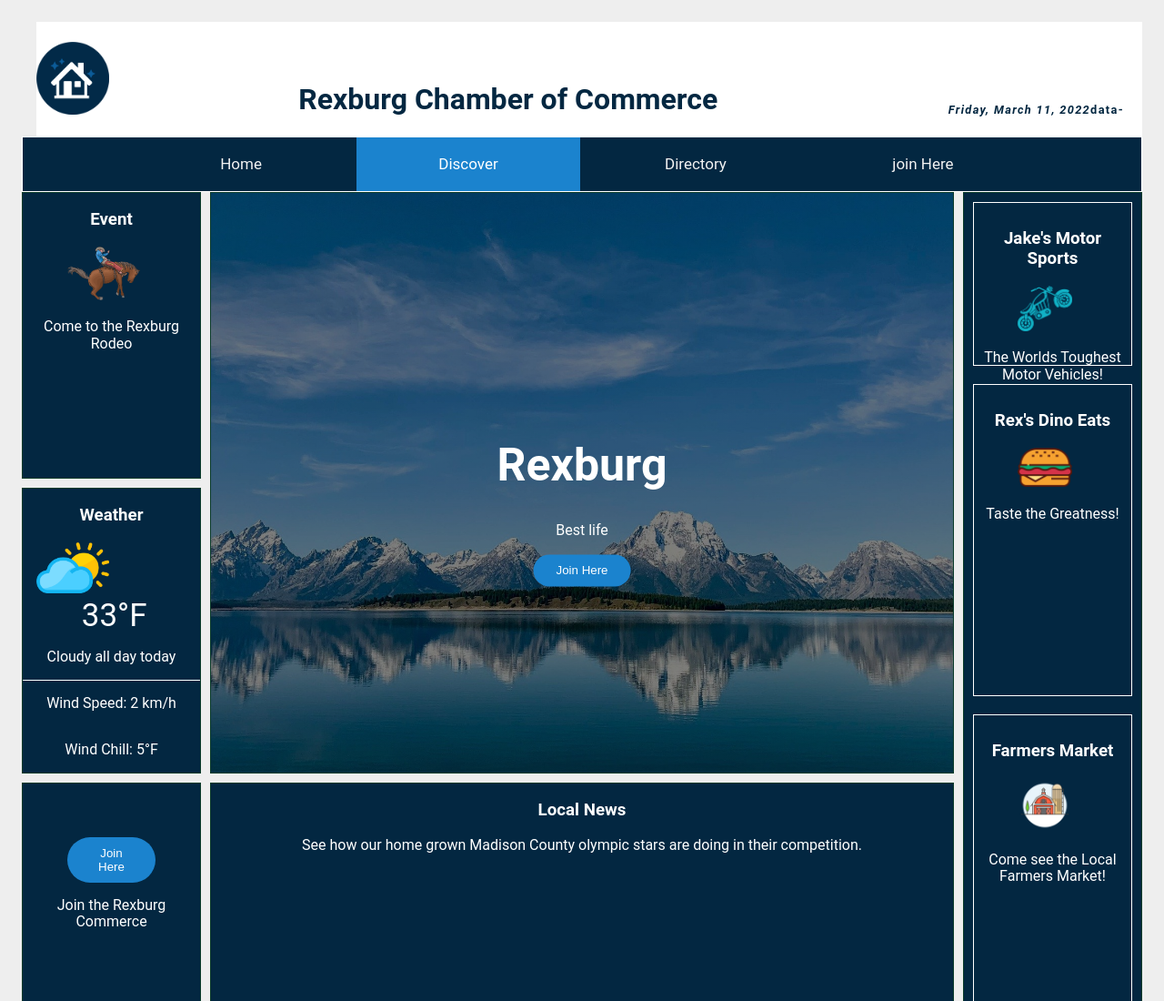
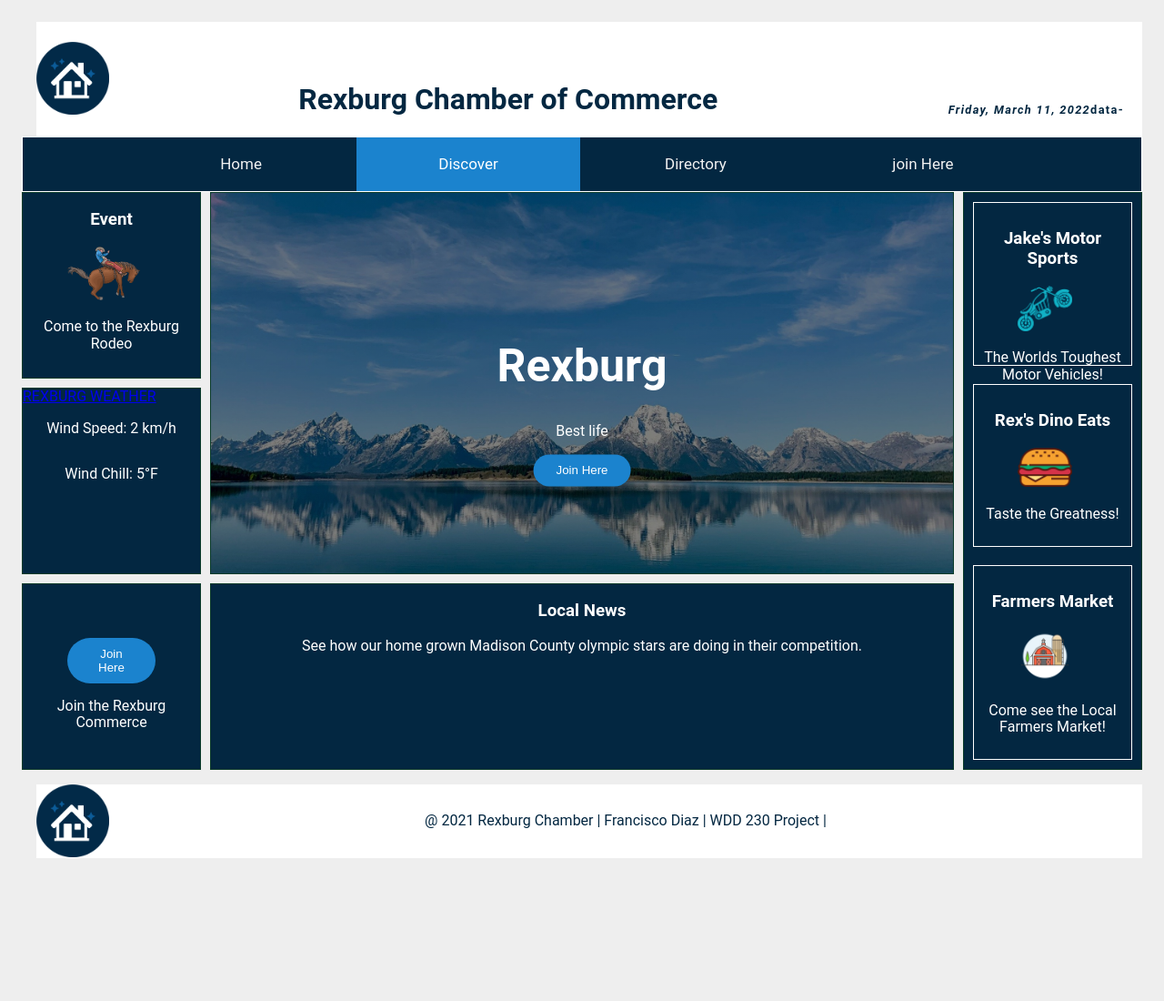
Before and after one commit to Iscodiaz/wdd230, a plain HTML site: page chamber/index.html in a window 1280 px wide. Shown: the top 1100 px of the page at 91% size. After the commit the page ends 967 px from the top, so only its background shows below. Drawn offline with Linux system fonts and the light colour scheme; a script that the page names is missing.

Commit message:
weathhherrrr

```diff
--- a/chamber/index.html
+++ b/chamber/index.html
@@ -40,14 +40,18 @@
             <p>Come to the Rexburg Rodeo</p>
         </div>
         <div class='parts' id="weather">
-            <div class="sectitle">
+            <a class="weatherwidget-io" href="https://forecast7.com/en/43d82n111d79/rexburg/?unit=us" data-label_1="REXBURG" data-label_2="WEATHER" data-font="Roboto" data-mode="Current" data-days="3" data-theme="pure" >REXBURG WEATHER</a>
+<script>
+!function(d,s,id){var js,fjs=d.getElementsByTagName(s)[0];if(!d.getElementById(id)){js=d.createElement(s);js.id=id;js.src='https://weatherwidget.io/js/widget.min.js';fjs.parentNode.insertBefore(js,fjs);}}(document,'script','weatherwidget-io-js');
+</script>
+            <!-- <div class="sectitle">
                 <h3>Weather</h3>
             </div>
             <div class="cloud">
                 <img src="cloudy.png" alt="cloudy picture"width="80" >
             </div>
             <div class="temp"> 33°F </div>
-            <div class="dayt"><p>Cloudy all day today</p></div>
+            <div class="dayt"><p>Cloudy all day today</p></div> -->
             <div class="pweather">
                 <p>Wind Speed:   2 km/h</p>
             </div>
```
Also changed, not shown: chamber/directory.html (+4 -2 lines).
